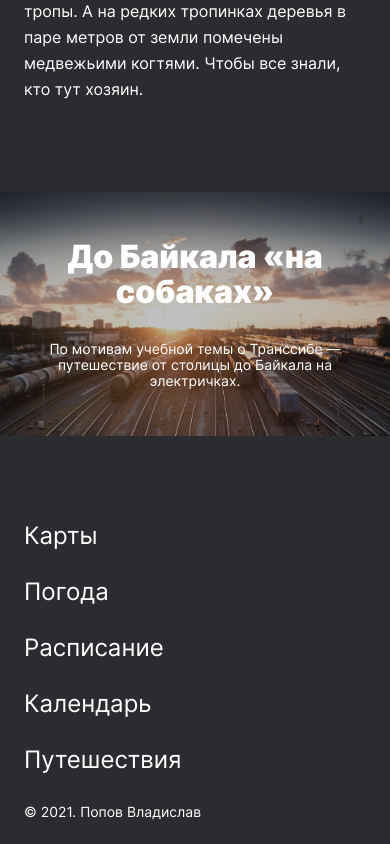
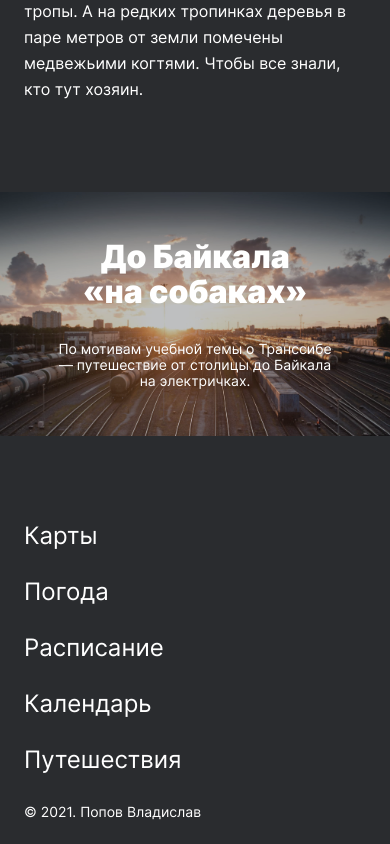
Before and after one commit to p1d3c/russia, a plain HTML site: page index.html in a window 390 px wide. Shown: the part 7678-8522 px from the top of the page. Drawn offline with Linux system fonts and the light colour scheme.

Commit message:
codereview2.5.1

```diff
--- a/blocks/cover/__subtitle/cover__subtitle.css
+++ b/blocks/cover/__subtitle/cover__subtitle.css
@@ -10,7 +10,7 @@
 
 @media screen and (max-width:600px) {
   .cover__subtitle {
-    max-width: 300px;
+    max-width: 288px;
     font-size: 14px;
     line-height: 16px;
   }
--- a/blocks/cover/__title/cover__title.css
+++ b/blocks/cover/__title/cover__title.css
@@ -12,7 +12,7 @@
 
 @media screen and (max-width:600px) {
   .cover__title {
-    max-width: 300px;
+    max-width: 250px;
     font-size: 32px;
     line-height: 35px;
   }
```
